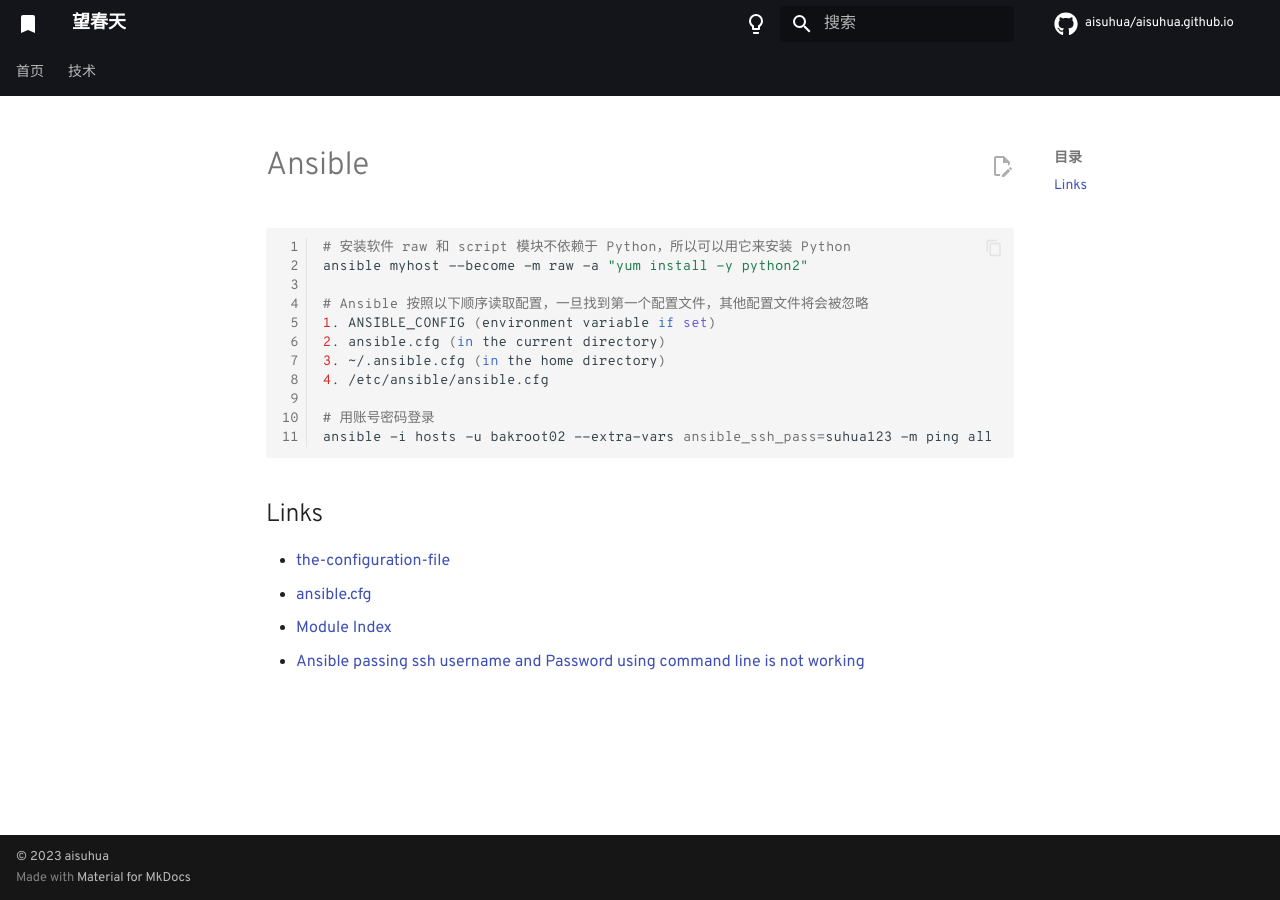
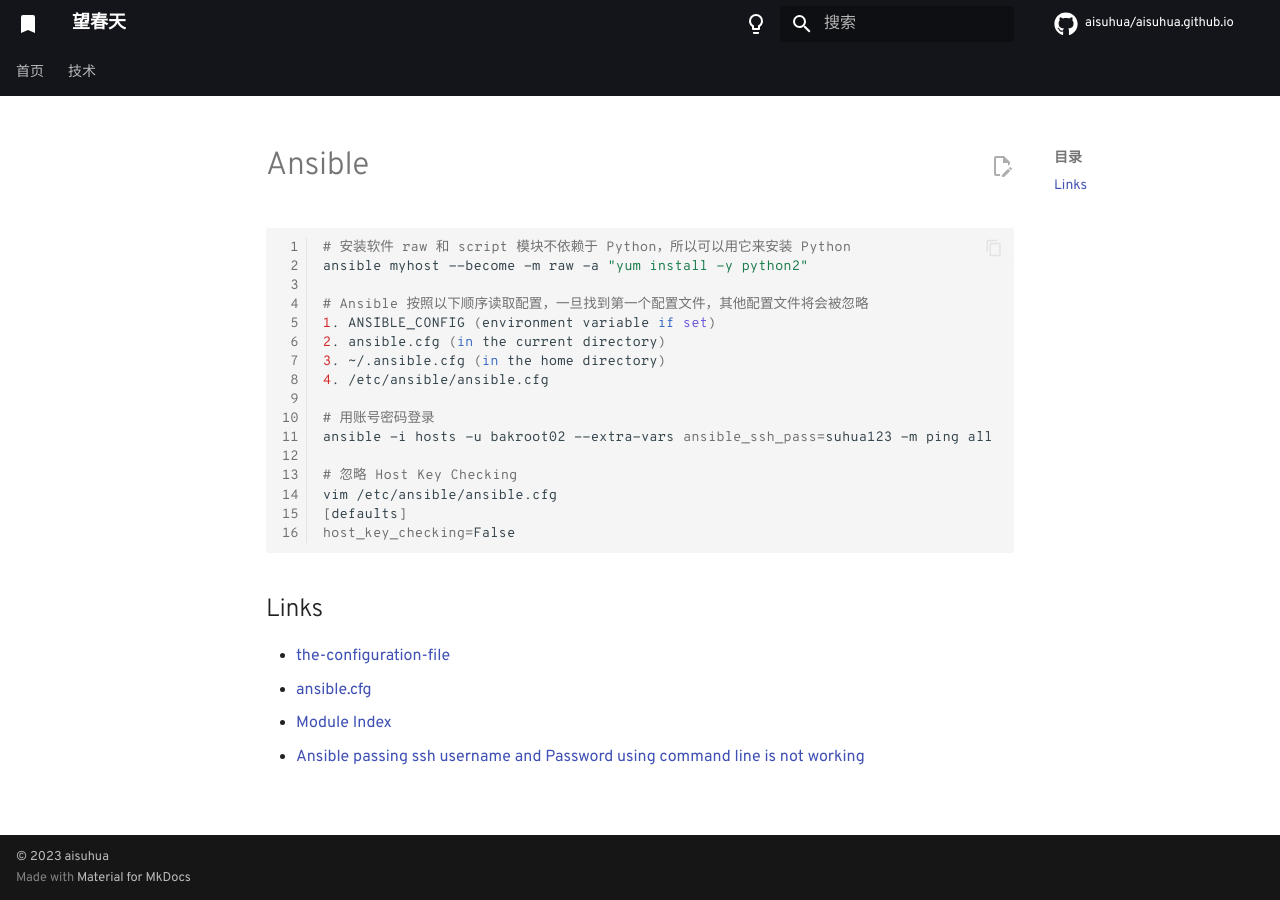
Before and after one commit to aisuhua/aisuhua.github.io, an MkDocs documentation site: the page built from docs/ansible/index.md, in a window 1280 px wide. Built offline with MkDocs 1.6.1 and Material for MkDocs 9.7.7, drawn with Linux system fonts in a browser that asks for light colours; comment, search, counter and statistics services are not loaded.

Commit message:
index.md

````diff
--- a/docs/ansible/index.md
+++ b/docs/ansible/index.md
@@ -12,6 +12,12 @@ ansible myhost --become -m raw -a "yum install -y python2"
 
 # 用账号密码登录
 ansible -i hosts -u bakroot02 --extra-vars ansible_ssh_pass=suhua123 -m ping all
+
+# 忽略 Host Key Checking
+vim /etc/ansible/ansible.cfg
+[defaults]
+host_key_checking=False
+
 ```
 
 ## Links
````
